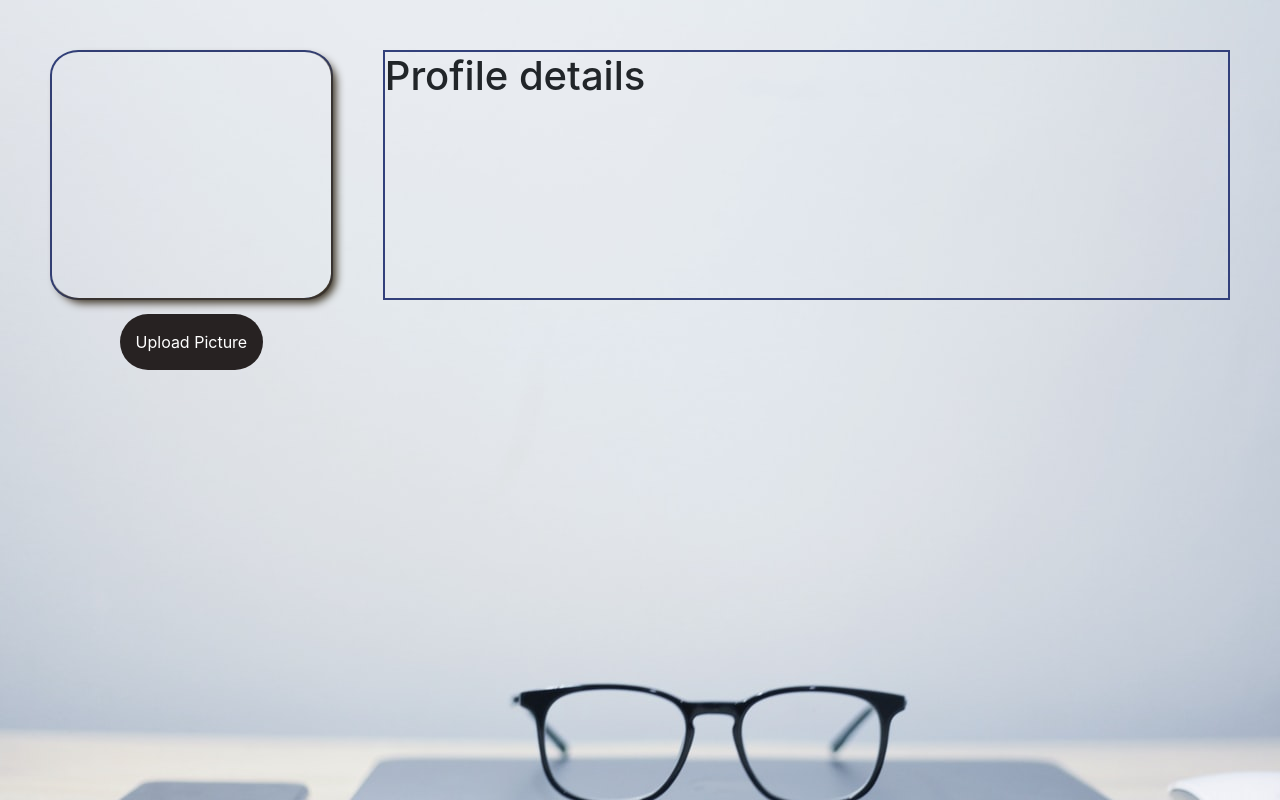
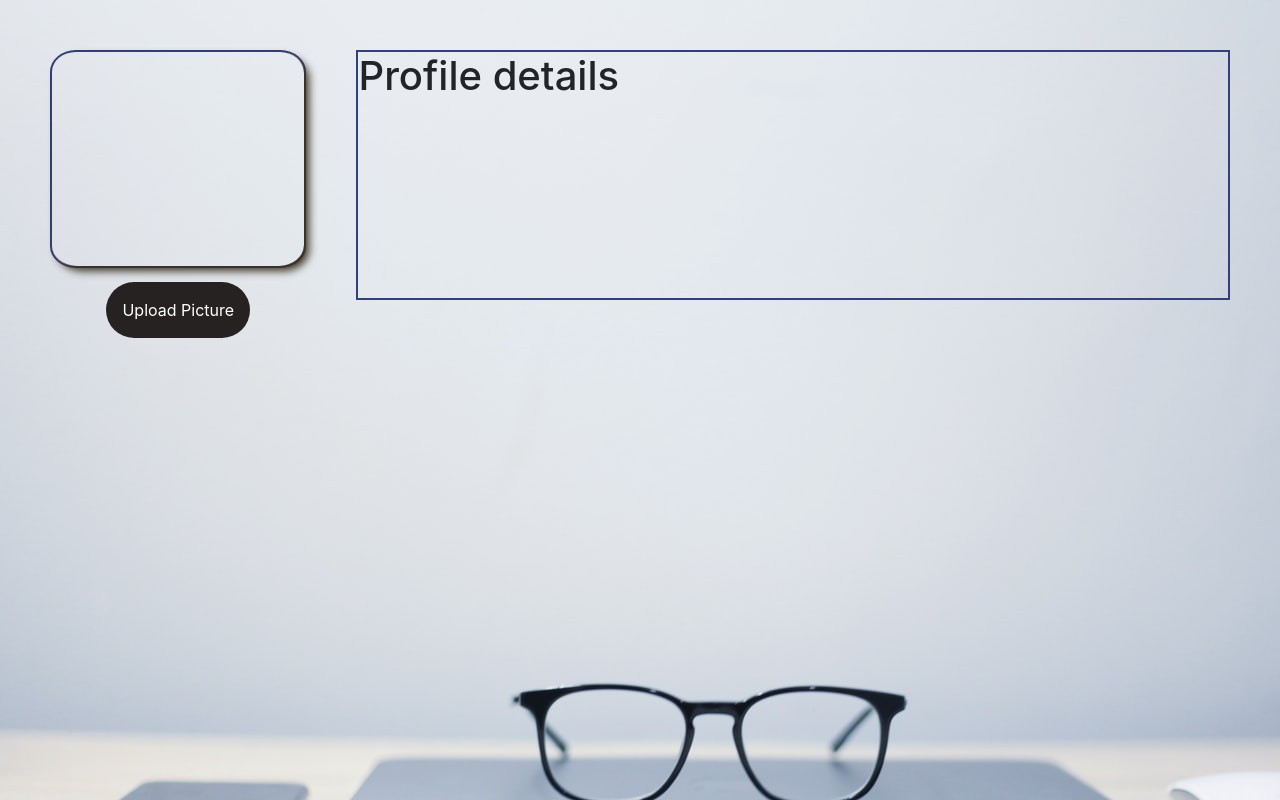
Before and after one commit to jaskaranpreets7/pro-profile, a React (Create React App) app in the folder client/: page / in a window 1280 px wide. Built offline with nearby package versions, Linux system fonts and the light colour scheme; no server answers.

Commit message:
design change for profile pic container

```diff
--- a/client/src/style/ProfilePicture.css
+++ b/client/src/style/ProfilePicture.css
@@ -1,6 +1,6 @@
 .profile-container{
-    width: 25%;
-    height: 15.625rem;
+    width: 22%;
+    height: 13.625rem;
     border: 2px solid #32407b;
     margin:50px 25px 50px 50px;
     border-radius: 10%;
```
